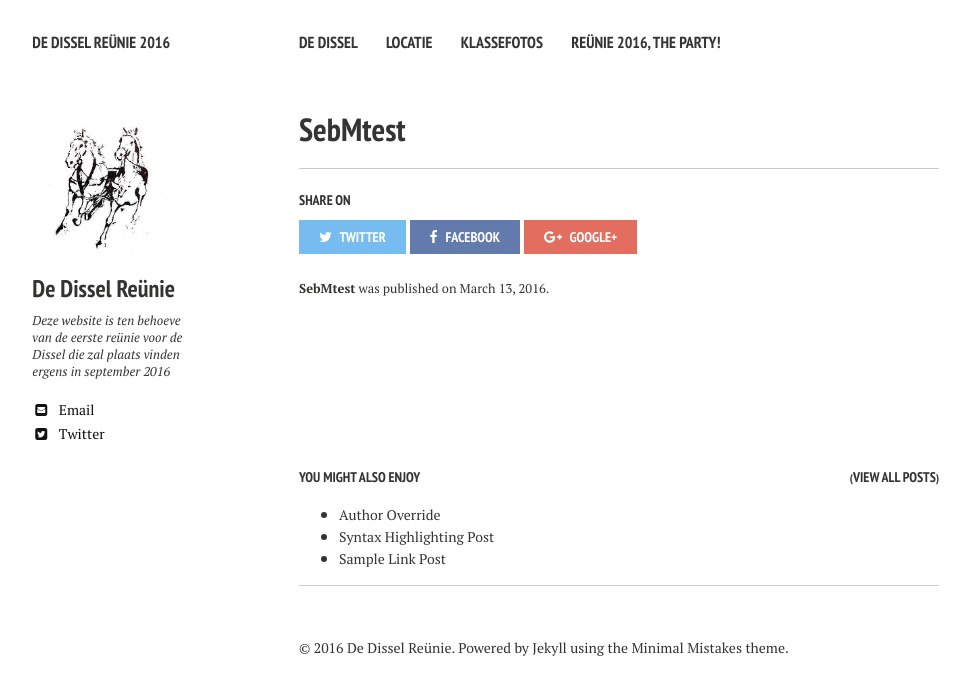
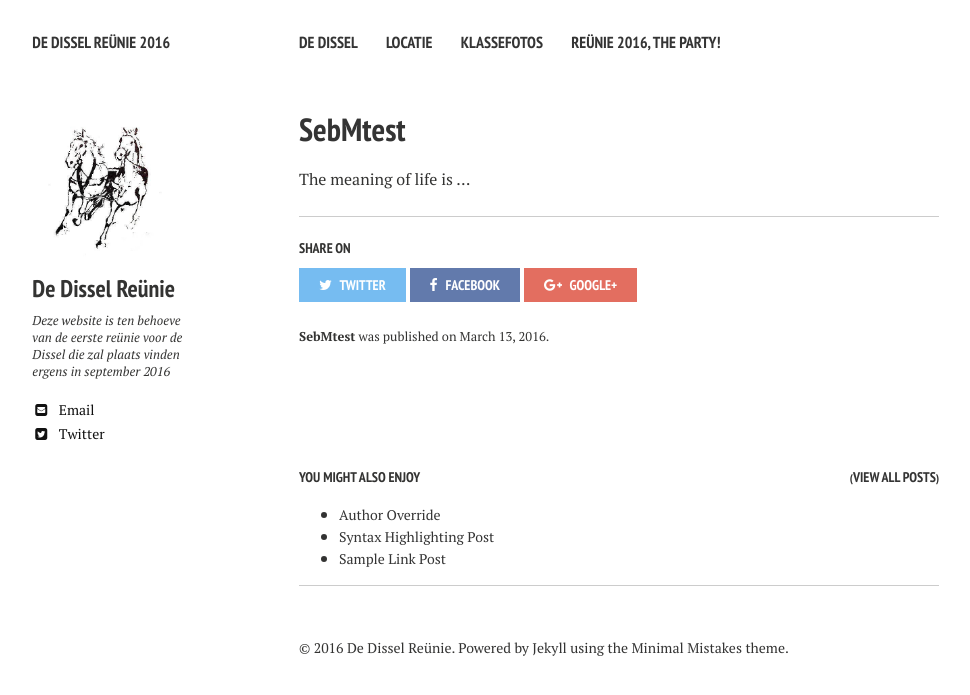
Before and after one commit to securitymonster/securitymonster.github.io, a Jekyll site: the page built from _posts/2016-03-13-sebmtest.md, in a window 1280 px wide. Shown: the top 695 px of the page, without its empty margins (21-991 px from the left). Built offline with Jekyll 4.4.1, drawn with Linux system fonts in a browser that asks for light colours; nearby versions of some CDN libraries.

Commit message:
Script update after bundler exec jekyll build

```diff
--- a/_posts/2016-03-13-sebmtest.md
+++ b/_posts/2016-03-13-sebmtest.md
@@ -9,3 +9,5 @@ image:
   feature:
 date: 2016-03-13T23:00:39+01:00
 ---
+
+The meaning of life is ...
```
